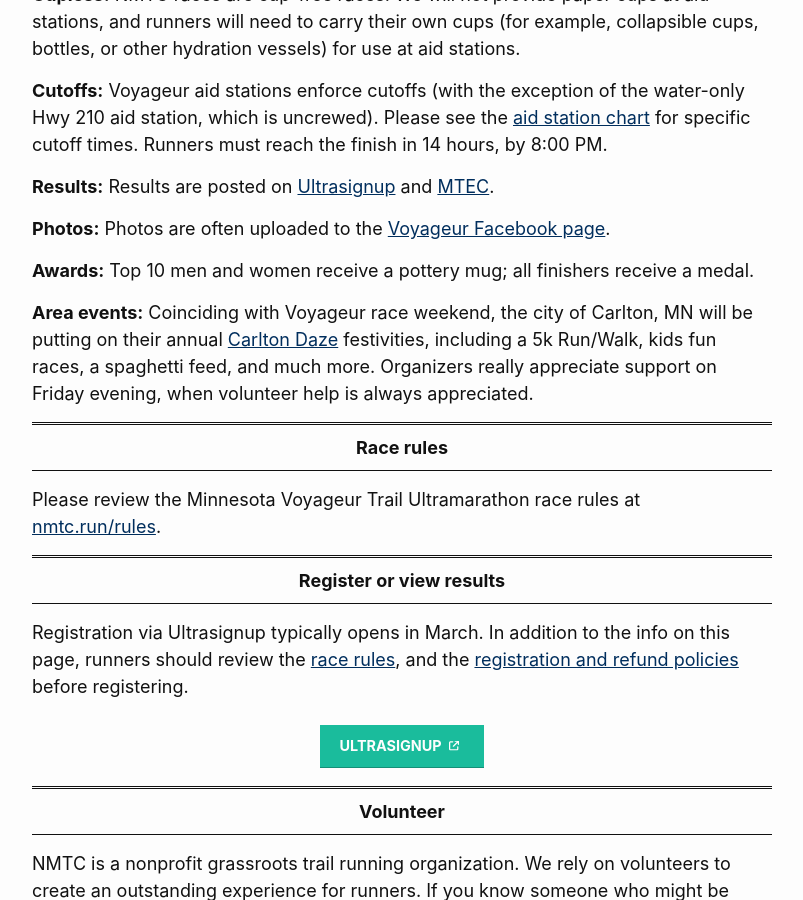
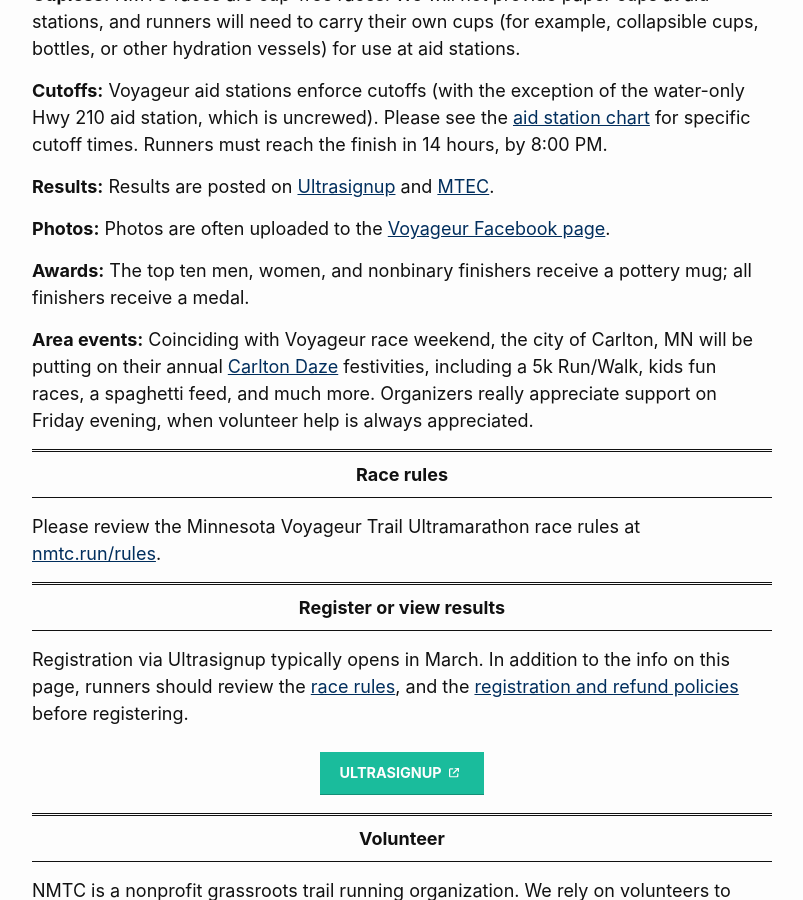
Before and after one commit to nmtc-run/nmtc-run.github.io, a Jekyll site: the page built from pages/event-voyageur.md, in a window 1280 px wide and 900 px high, scrolled down 5299 px. Shown: the whole window, without its empty margins (238-1041 px from the left). Built offline with Jekyll 4.4.1, drawn with Linux system fonts in a browser that asks for light colours.

Commit message:
add nonbinary to pottery mug award

```diff
--- a/pages/event-voyageur.md
+++ b/pages/event-voyageur.md
@@ -94,7 +94,7 @@
 
 **Photos:** Photos are often uploaded to the [Voyageur Facebook page](https://www.facebook.com/minnesotavoyageur).
 
-**Awards:** Top 10 men and women receive a pottery mug; all finishers receive a medal.
+**Awards:** The top ten men, women, and nonbinary finishers receive a pottery mug; all finishers receive a medal.
 
 **Area events:** Coinciding with Voyageur race weekend, the city of Carlton, MN will be putting on their annual [Carlton Daze](https://carltonchamber.com/carlton-daze/) festivities, including a 5k Run/Walk, kids fun races, a spaghetti feed, and much more. Organizers really appreciate support on Friday evening, when volunteer help is always appreciated.
 
```
